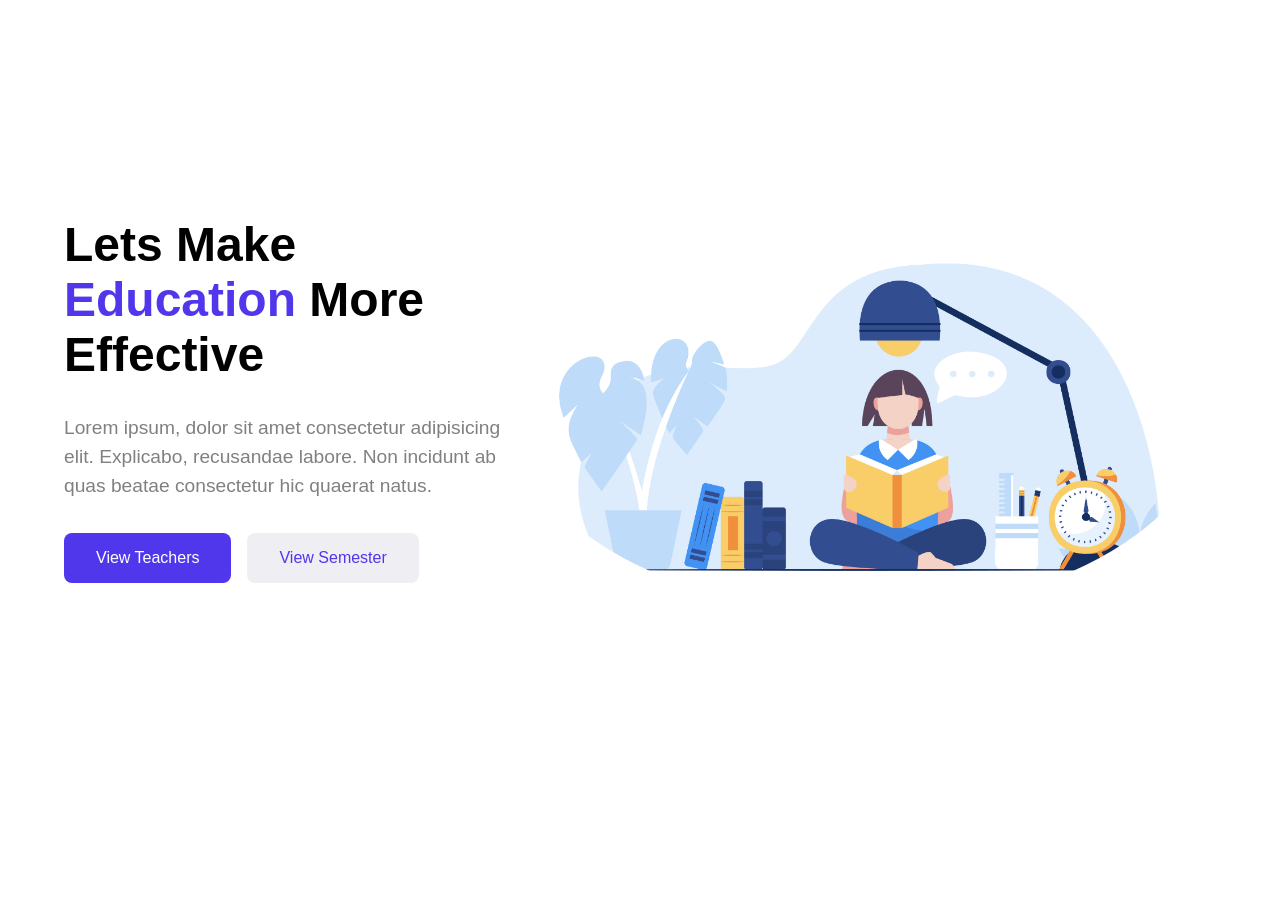
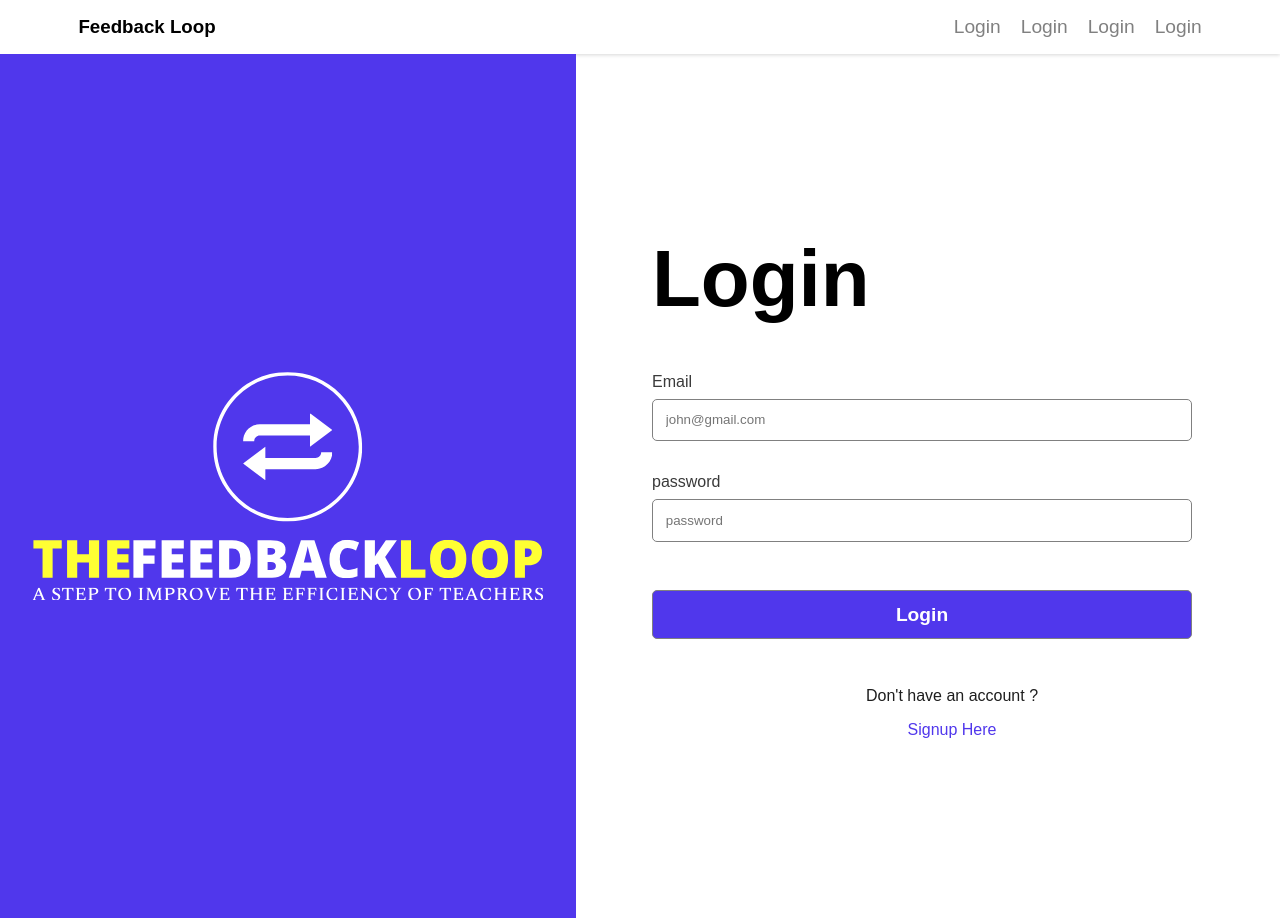
Before and after one commit to ramesh-kunwar/StudentFeedbackSystem, a React (Vite) app in the folder frontend/: page /login in a window 1280 px wide. Before the commit the page ends 800 px from the top, so only its background shows below. Built offline with nearby package versions, Linux system fonts and the light colour scheme.

Commit message:
Navbar Added

```diff
--- a/frontend/package.json
+++ b/frontend/package.json
@@ -12,7 +12,8 @@
   "dependencies": {
     "bootstrap": "^5.3.0",
     "react": "^18.2.0",
-    "react-dom": "^18.2.0"
+    "react-dom": "^18.2.0",
+    "react-router-dom": "^6.11.2"
   },
   "devDependencies": {
     "@types/react": "^18.0.37",
--- a/frontend/src/App.jsx
+++ b/frontend/src/App.jsx
@@ -1,15 +1,17 @@
-import React from 'react'
-import Login from './pages/Login'
-import Home from './pages/Home'
+import React from "react";
+import Login from "./pages/Login";
+import Home from "./pages/Home";
+import { Outlet } from "react-router-dom";
+import Navbar from "./components/Navbar";
 
 const App = () => {
   return (
     <div className="">
+      <Navbar />
+      {/* <Login /> */}
+      <Outlet />
+    </div>
+  );
+};
 
-      {/* <Login /> */}
-      <Home />
-    </div>
-  )
-}
-
-export default App
+export default App;
--- /dev/null
+++ b/frontend/src/components/Navbar.css
@@ -0,0 +1,26 @@
+.navbar {
+  /* border: 1px solid red; */
+  padding: 1rem;
+  box-shadow: rgba(0, 0, 0, 0.16) 0px 1px 4px;
+}
+
+.nav-wrapper {
+  display: flex;
+  justify-content: space-between;
+  align-items: center;
+}
+.nav-links ul {
+  display: flex;
+  gap: 20px;
+
+}
+.nav-links ul a{
+  font-size: 1.2rem;
+  color: gray;
+  font-weight: lighter;
+  transition: .3s ease-in-out;
+}
+.nav-links ul a:hover{
+  color: black;
+  font-weight: 400;
+}
--- /dev/null
+++ b/frontend/src/components/Navbar.jsx
@@ -0,0 +1,33 @@
+import React from "react";
+import "./Navbar.css"
+const Navbar = () => {
+  return (
+    <div className="navbar">
+      <div className="container">
+        <div className="nav-wrapper">
+          <div className="nav-logo">
+            <h3>Feedback Loop</h3>
+          </div>
+          <div className="nav-links">
+            <ul>
+              <li>
+                <a href="/login">Login</a>
+              </li>
+              <li>
+                <a href="#">Login</a>
+              </li>
+              <li>
+                <a href="#">Login</a>
+              </li>
+              <li>
+                <a href="#">Login</a>
+              </li>
+            </ul>
+          </div>
+        </div>
+      </div>
+    </div>
+  );
+};
+
+export default Navbar;
--- a/frontend/src/main.jsx
+++ b/frontend/src/main.jsx
@@ -1,11 +1,29 @@
-import React from 'react'
-import ReactDOM from 'react-dom/client'
-import App from './App.jsx'
+import React from "react";
+import ReactDOM from "react-dom/client";
+import {
+  createBrowserRouter,
+  createRoutesFromElements,
+  Route,
+  RouterProvider,
+} from "react-router-dom";
+import App from "./App.jsx";
 // import 'bootstrap/dist/css/bootstrap.css'
-import './index.css'
+import "./index.css";
+import Home from "./pages/Home.jsx";
+import Login from "./pages/Login.jsx";
 
-ReactDOM.createRoot(document.getElementById('root')).render(
+const router = createBrowserRouter(
+  createRoutesFromElements(
+    <Route path="/" element={<App />}>
+      <Route index={true} path="/" element={<Home />} />
+      <Route  path="/login" element={<Login />} />
+      {/* <Route path="/product/:id" element={<ProductScreen />} /> */}
+    </Route>
+  )
+);
+
+ReactDOM.createRoot(document.getElementById("root")).render(
   <React.StrictMode>
-    <App />
-  </React.StrictMode>,
-)
+    <RouterProvider router={router} />
+  </React.StrictMode>
+);
--- a/frontend/src/pages/Login.css
+++ b/frontend/src/pages/Login.css
@@ -1,5 +1,5 @@
 .login-screen {
-  height: 100vh;
+  /* height: 100vh; */
   display: flex;
   gap: 3rem;
   align-items: center;
```
Also changed, not shown: 1 other file (tests, documents, lock files or other folders).
